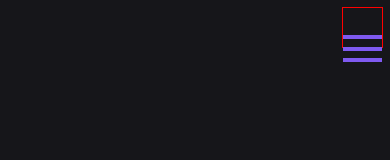
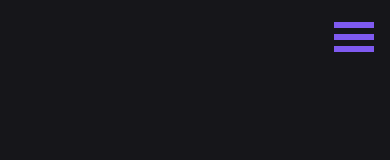
Before and after one commit to Predakor/predakor.github.io, a React (Vite) app: page /PersonalSite/projects in a window 390 px wide. Shown: the top 160 px of the page. Built offline with nearby package versions, Linux system fonts and the light colour scheme.

Commit message:
Refactored Hamburger menu component

```diff
--- a/src/global.css
+++ b/src/global.css
@@ -41,6 +41,11 @@ html {
   overflow-x: hidden;
 }
 
+#root {
+  display: grid;
+  grid-template-columns: 1fr, auto;
+}
+
 section {
   min-height: 100vh;
 }
@@ -52,21 +57,23 @@ section {
 :is(nav, footer, section) {
   padding: 1%;
 }
+
 button {
   background: none;
   outline: red 1px solid;
   border: none;
 }
-body::-webkit-scrollbar {
+
+::-webkit-scrollbar {
   width: 0.4vw;
   animation: appear;
 }
-body::-webkit-scrollbar-thumb {
+::-webkit-scrollbar-thumb {
   background: var(--main-color);
 }
 
-@media (min-width: 992px) {
-  main {
-    padding-inline: 10%;
+@media (min-width: 768px) {
+  #root {
+    grid-template-rows: minmax(auto, 3em) 1fr minmax(auto, 3em);
   }
 }
--- a/src/layout/HamburgerMenu/HamburgerElement/HamburgerElement.tsx
+++ /dev/null
@@ -1,20 +0,0 @@
-import { ReactNode } from "react";
-import { Link } from "react-router-dom";
-
-type HamburgerElementProps = {
-  destination: String;
-  onClick: Function;
-  children?: ReactNode;
-};
-function HamburgerElement({
-  destination,
-  onClick,
-  children,
-}: HamburgerElementProps) {
-  return (
-    <Link to={`${destination}`} onClick={() => onClick()}>
-      {children}
-    </Link>
-  );
-}
-export default HamburgerElement;
--- a/src/layout/HamburgerMenu/HamburgerIcon/HamburgerIcon.module.css
+++ /dev/null
@@ -1,60 +0,0 @@
-.hamburgerIconContainer {
-  position: absolute;
-  top: 2vw;
-  right: 2vw;
-
-  width: 10vw;
-  height: 10vw;
-
-  color: var(--main-color);
-  font-size: var(--font-size-900);
-  z-index: 100;
-}
-
-.hamburgerIcon {
-  position: relative;
-  --bar-width: 100%;
-  --bar-height: 1vw;
-  --offset: calc(var(--bar-width) / 2);
-
-  --normal-transition: 0.5s;
-}
-
-.bar::before,
-.bar::after,
-.bar {
-  display: block;
-  content: "";
-
-  width: var(--bar-width);
-  height: var(--bar-height);
-
-  background-color: var(--main-color);
-  transition: var(--normal-transition);
-}
-
-.bar {
-  margin-block: 50%;
-  position: absolute;
-}
-.bar::before {
-  position: absolute;
-  top: calc(3 * var(--bar-width));
-}
-.bar::after {
-  position: absolute;
-  top: calc(-3 * var(--bar-width));
-}
-
-.closed > .bar {
-  transform: translateX(-50%);
-  background: none;
-}
-.closed > .bar::before {
-  transform: translateX(50%) rotateZ(-45deg);
-  top: 0%;
-}
-.closed > .bar::after {
-  transform: translateX(50%) rotateZ(45deg);
-  top: 0%;
-}
--- a/src/layout/HamburgerMenu/HamburgerIcon/HamburgerIcon.tsx
+++ /dev/null
@@ -1,31 +0,0 @@
-import styles from "./HamburgerIcon.module.css";
-
-type HamburgerIconProps = {
-  navExpanded: Boolean;
-  navIsClosing: Boolean;
-  onOpen: Function;
-  onClose: Function;
-};
-
-function HamburgerIcon({
-  navExpanded,
-  navIsClosing,
-  onOpen,
-  onClose,
-}: HamburgerIconProps) {
-  const closed = navExpanded && !navIsClosing ? styles.closed : "";
-  const onClick = navExpanded ? onClose : onOpen;
-  return (
-    <button
-      type="button"
-      className={styles.hamburgerIconContainer}
-      onClick={() => onClick()}
-    >
-      <div className={`${styles.hamburgerIcon} ${closed}`}>
-        <div className={styles.bar} />
-      </div>
-    </button>
-  );
-}
-
-export default HamburgerIcon;
--- a/src/layout/HamburgerMenu/HamburgerMenu.module.css
+++ b/src/layout/HamburgerMenu/HamburgerMenu.module.css
@@ -1,15 +1,60 @@
-.HamburgerMenuContainer {
+.container {
   display: flex;
   flex-direction: column;
   align-items: center;
   justify-content: center;
-  gap: 3%;
 
-  padding: 2%;
+  width: 50vw;
+  gap: 0.5em;
+  padding: 0.5em;
+
+  background-color: rgba(12, 12, 12, 1);
   font-size: var(--font-size-500);
   z-index: 10;
+  transition: 300ms;
 }
-.expanded {
-  width: 100%;
-  background-color: black;
+.menuClosed {
+  transform: translateX(100%);
+  background: transparent;
 }
+
+.hamburgerMenu {
+  position: fixed;
+  top: 0%;
+  right: 0%;
+  margin: 1em;
+  width: 2.5em;
+  height: 2.5em;
+  z-index: 9999;
+}
+
+#hamburgerCheckbox {
+  display: none;
+}
+
+.hamburgerBars > span {
+  --bar-widh: 2.5em;
+  --bar-height: 0.25em;
+  margin-block: var(--bar-height);
+  display: block;
+
+  width: var(--bar-width);
+  height: var(--bar-height);
+
+  background-color: var(--main-color);
+
+  transition: 300ms;
+}
+
+#hamburgerCheckbox:checked ~ span > #topBar {
+  translate: 0% 200%;
+  rotate: 45deg;
+}
+#hamburgerCheckbox:checked ~ span > #middleBar {
+  translate: 50% 0%;
+  scale: 0;
+}
+#hamburgerCheckbox:checked ~ span > #bottomBar {
+  translate: 0% -200%;
+  rotate: -45deg;
+}
--- a/src/layout/HamburgerMenu/HamburgerMenu.tsx
+++ b/src/layout/HamburgerMenu/HamburgerMenu.tsx
@@ -1,59 +1,35 @@
+import { useState } from "react";
+import { Link } from "react-router-dom";
 import navigationList from "../../assets/navigationList";
-import { animation, duration } from "../../utils/animations";
-import HamburgerElement from "./HamburgerElement/HamburgerElement";
-import HamburgerIcon from "./HamburgerIcon/HamburgerIcon";
 import styles from "./HamburgerMenu.module.css";
-import { AnimationEvent, useState } from "react";
 
-const openingAnimation = "fadeInRight";
-const closingAnimation = "fadeOutRight";
 function HamburgerMenu() {
   const [navIsOpen, setNavIsOpen] = useState(false);
-  const [isClosing, setIsClosing] = useState(false);
 
-  let currentAnimation = "";
-  let expandedClass = "";
+  const showMenu = navIsOpen ? "" : styles.menuClosed;
 
-  if (navIsOpen) {
-    currentAnimation = isClosing ? closingAnimation : openingAnimation;
-    expandedClass = styles.expanded;
-  }
-
-  const navAnimation = `${animation(currentAnimation)} ${duration("faster")}`;
-  const navClass = `${styles.HamburgerMenuContainer} ${expandedClass}`;
-  const navClasses = `${navAnimation} ${navClass}`;
-
-  const closeMenu = () => setIsClosing(true);
-  const openMenu = () => setNavIsOpen(true);
-
-  function animationHandler(e: AnimationEvent) {
-    if (e.animationName !== closingAnimation) return;
-
-    setNavIsOpen(false);
-    setIsClosing(false);
-  }
+  const navigationItems = navigationList.map(({ name, path }) => (
+    <Link to={path}>{name}</Link>
+  ));
 
   return (
     <>
-      <HamburgerIcon
-        navExpanded={navIsOpen}
-        navIsClosing={isClosing}
-        onOpen={openMenu}
-        onClose={closeMenu}
-      />
-
-      <nav className={navClasses} onAnimationEnd={(e) => animationHandler(e)}>
-        {(navIsOpen || isClosing) &&
-          navigationList.map((navElement, i) => (
-            <HamburgerElement
-              destination={navElement.path}
-              onClick={closeMenu}
-              key={i}
-            >
-              {navElement.name}
-            </HamburgerElement>
-          ))}
-      </nav>
+      <nav className={`${styles.container} ${showMenu}`}>{navigationItems}</nav>
+      <label
+        className={styles.hamburgerMenu}
+        aria-label="toogle hamburger menu"
+      >
+        <input
+          id={styles.hamburgerCheckbox}
+          type="checkbox"
+          onClick={(e) => setNavIsOpen(e.currentTarget.checked)}
+        />
+        <span className={styles.hamburgerBars}>
+          <span id={styles.topBar} />
+          <span id={styles.middleBar} />
+          <span id={styles.bottomBar} />
+        </span>
+      </label>
     </>
   );
 }
```
